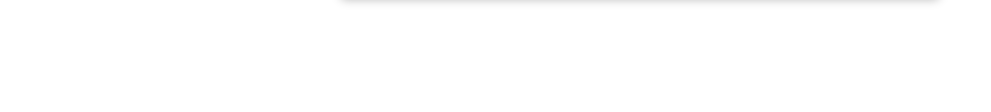
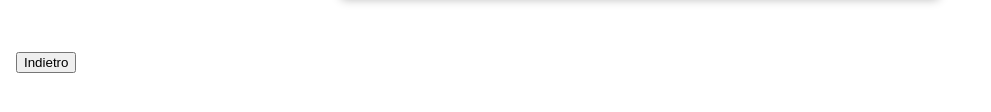
Before and after one commit to Spykeral/AR2, a plain HTML site: page apolloedafne.html in a window 1280 px wide. Shown: the part 502-614 px from the top of the page, without its empty margins (0-991 px from the left). Drawn offline with nearby package versions, Linux system fonts and the light colour scheme.

Commit message:
Update apolloedafne.html

```diff
--- a/apolloedafne.html
+++ b/apolloedafne.html
@@ -48,6 +48,7 @@
     </section>
 
   </div>
+  <h2><button onclick="Indietro()">Indietro</button><h2>
 
 
 
```
